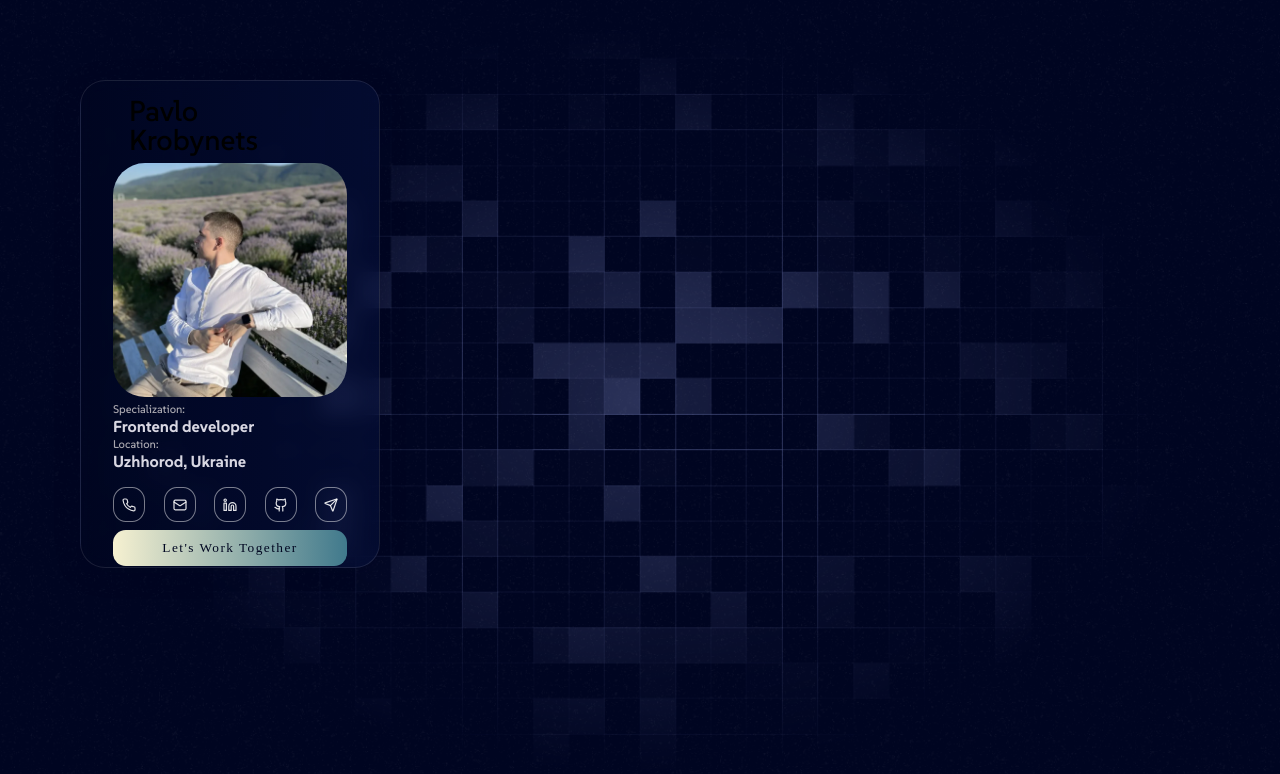
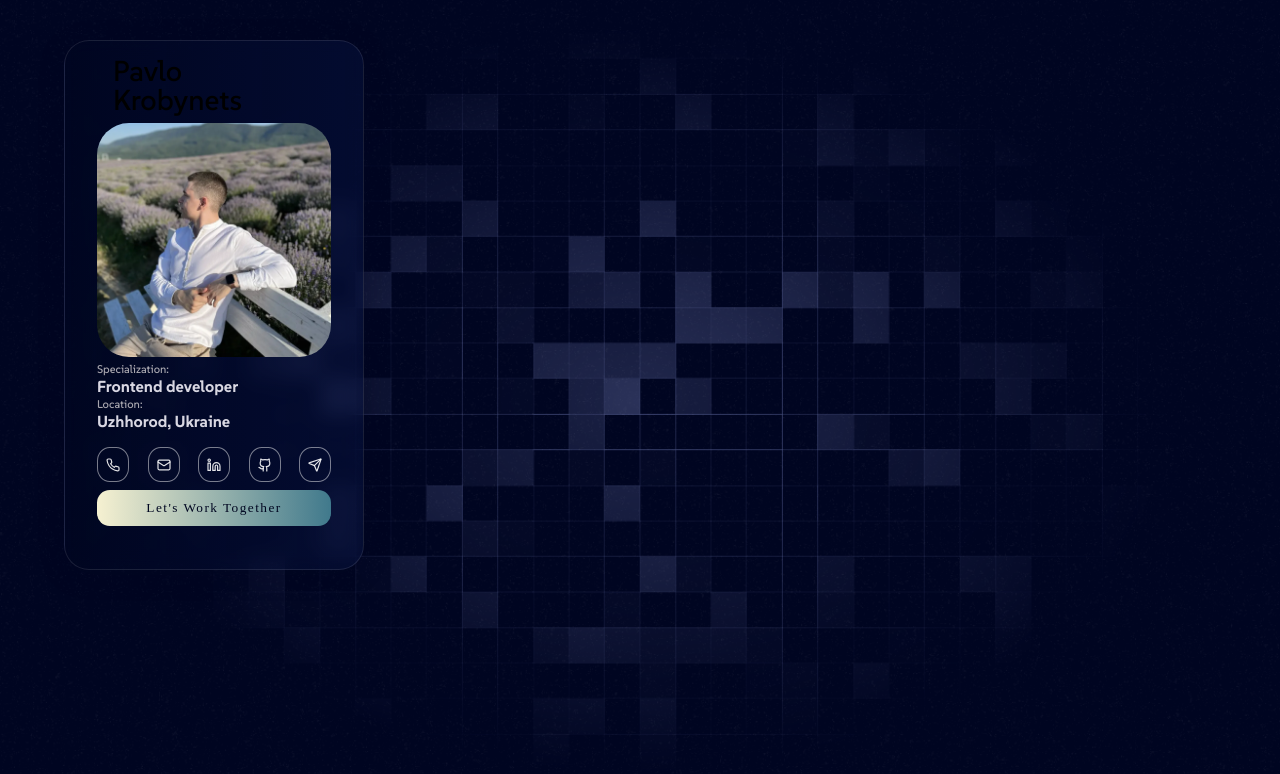
Before and after one commit to PavelKrobynets/cv-project, a Next.js app: page / in a window 1280 px wide. Shown: the top 774 px of the page. Built offline with nearby package versions, Linux system fonts and the light colour scheme.

Commit message:
card styles

```diff
--- a/src/app/components/ProfileCard/profileCard.module.scss
+++ b/src/app/components/ProfileCard/profileCard.module.scss
@@ -1,9 +1,9 @@
 .card {
   position: fixed;
-  top: 5rem;
-  left: 5rem;
+  top: 5%;
+  left: 5%;
   width: 300px;
-  height: calc(100% - 19.5rem);
+  height: 530px;
   padding: 2rem;
   padding-top: 1rem;
   background: linear-gradient(90deg, rgba(0, 7, 33, 0.3), rgba(8, 21, 70, 0.4));
--- a/src/app/page.module.scss
+++ b/src/app/page.module.scss
@@ -11,7 +11,8 @@
   align-items: center;
   justify-items: stretch;
   min-height: 100svh;
-  padding: 80px;
+  padding: 10px;
   gap: 64px;
   font-family: var(--font-geist-sans);
+  padding-inline: 5rem;
 }
```
